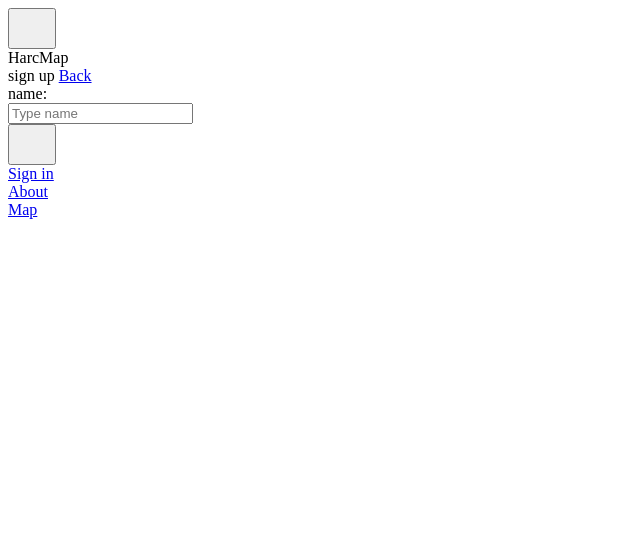
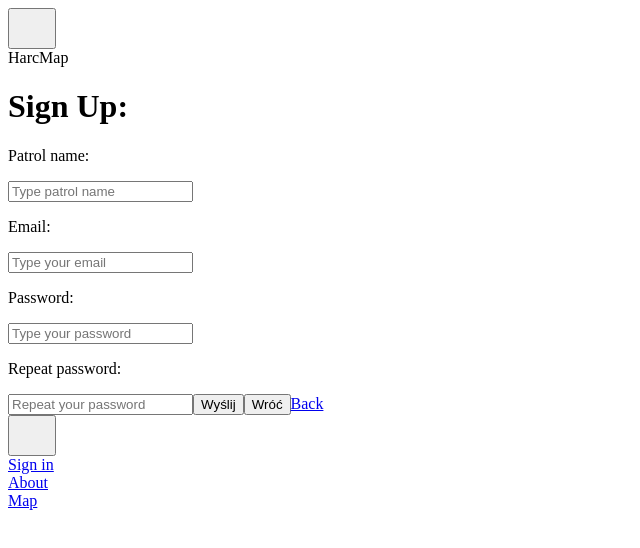
Before and after one commit to Drego31/harc_map, a Vue app: page /sign-up in a window 1280 px wide. Shown: the top 548 px of the page, without its empty margins (0-640 px from the left). Built offline with nearby package versions, Linux system fonts and the light colour scheme; some icons are missing.

Commit message:
Create sign up view #15

```diff
--- a/src/components/pages/sign-up.vue
+++ b/src/components/pages/sign-up.vue
@@ -1,31 +1,51 @@
 <template>
   <t-page>
-    sign up
-    <router-link to="/">Back</router-link>
-    <div>
-      name: {{ name }}
-    </div>
-    <div>
+    <form>
+      <h1>Sign Up:</h1>
+      <p>Patrol name: {{patrolName}}</p>
       <a-input
-        v-model="name"
-        placeholder="Type name"
+        v-model="patrolName"
+        placeholder="Type patrol name"
       />
-    </div>
+      <p>Email: {{ email }}</p>
+      <a-input
+        v-model="email"
+        placeholder="Type your email"
+      />
+      <p>Password: {{ password }}</p>
+      <a-input
+        v-model="password"
+        placeholder="Type your password"
+      />
+      <p>Repeat password: {{ passwordRepeat }}</p>
+      <a-input
+        v-model="passwordRepeat"
+        placeholder="Repeat your password"
+      />
+      <a-button> Wyślij </a-button>
+      <a-button> Wróć</a-button>
+      <router-link to="/">Back</router-link>
+    </form>
   </t-page>
 </template>
 
 <script>
 import TPage from 'components/templates/page'
 import AInput from 'components/atoms/input'
+import AButton from '../atoms/button'
 
 export default {
   name: 'p-sign-up',
   components: {
+    AButton,
     AInput,
     TPage,
   },
   data: () => ({
-    name: '',
+    email: '',
+    patrolName: '',
+    password: '',
+    passwordRepeat: '',
   }),
 }
 </script>
```
